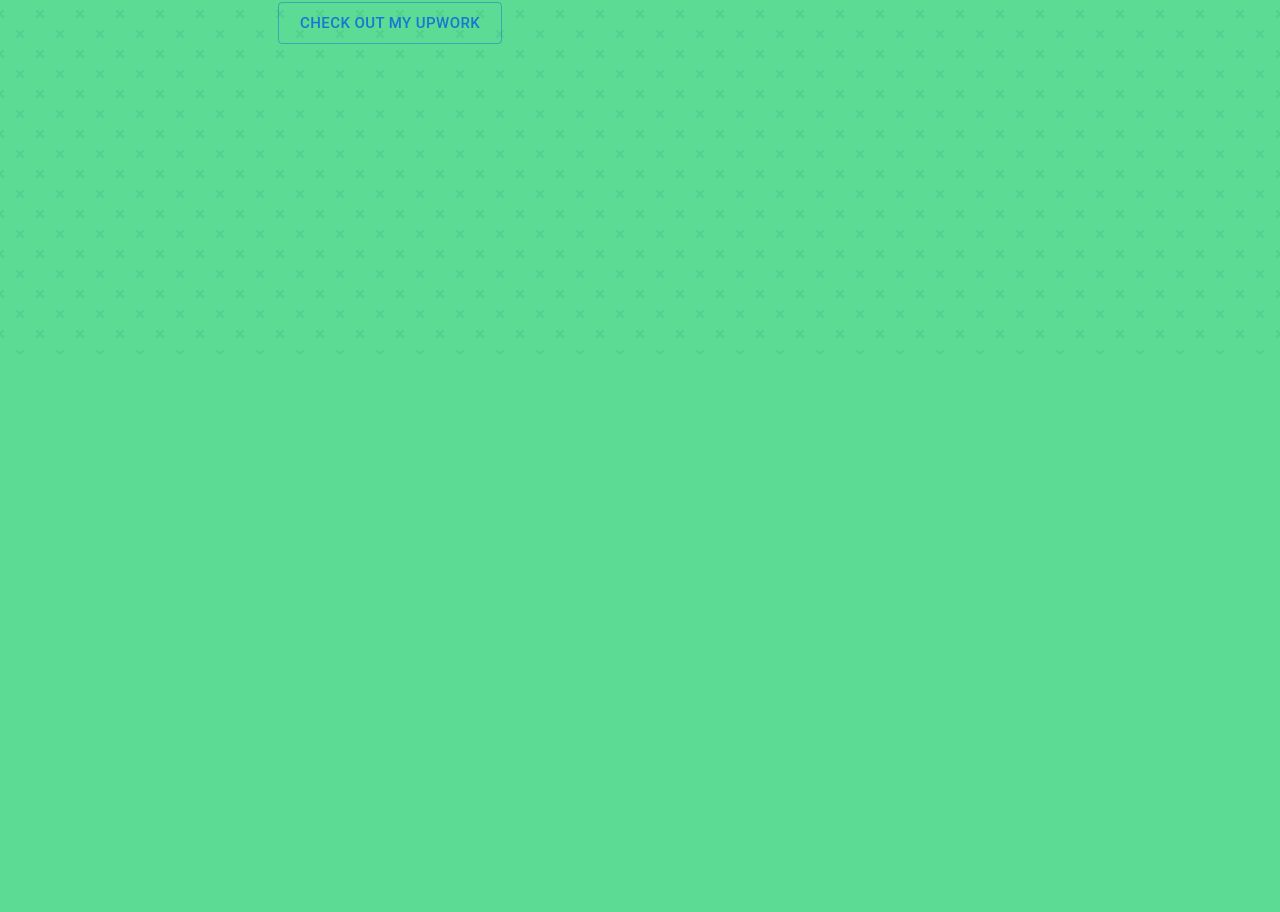
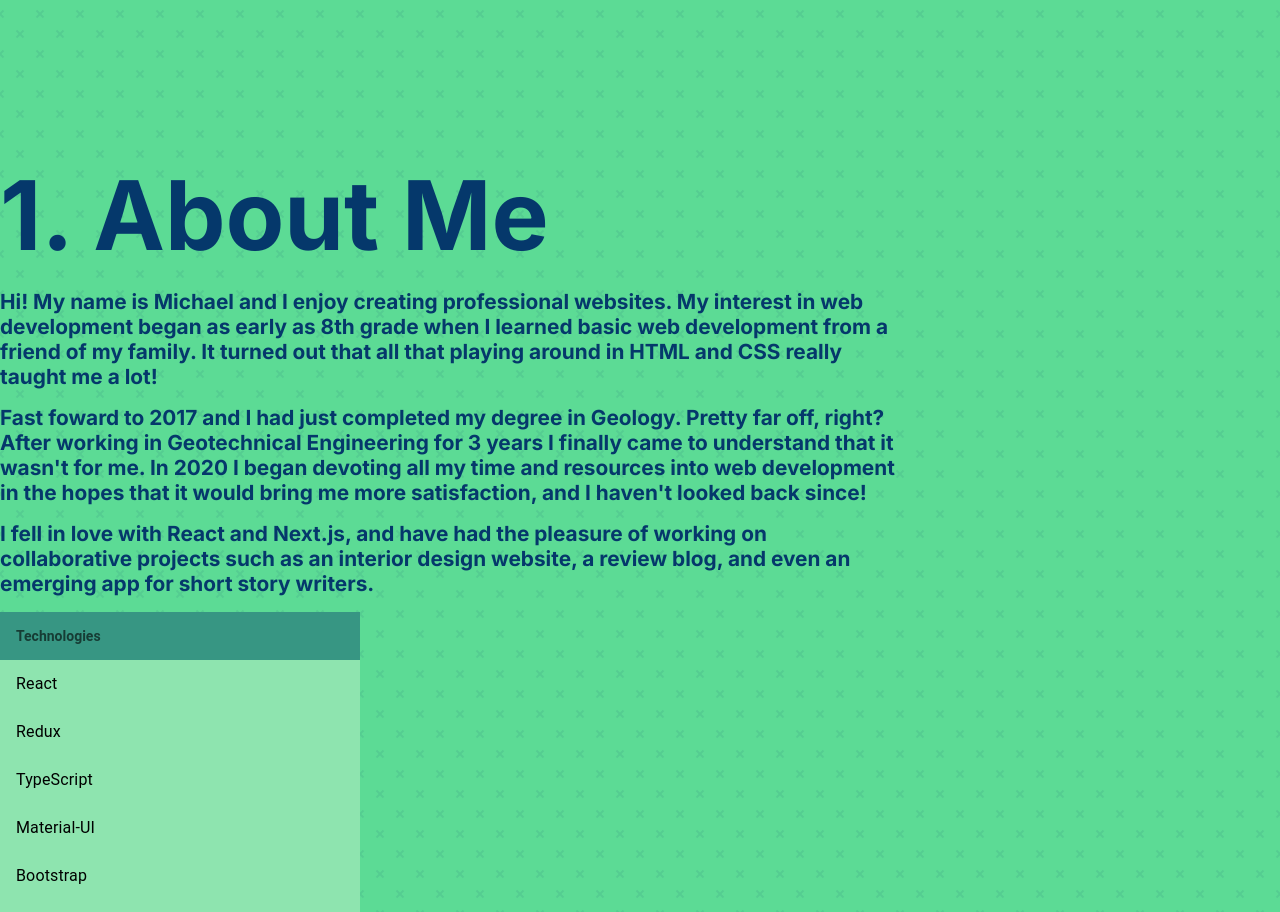
Before and after one commit to michael-stubbs/Portfolio, a React (Create React App) app: page / in a window 1280 px wide. Shown: the part 906-1818 px from the top of the page. Before the commit the page ends 1260 px from the top, so only its background shows below. Built offline with nearby package versions, Linux system fonts and the light colour scheme.

Commit message:
add about component

```diff
--- a/package.json
+++ b/package.json
@@ -12,6 +12,7 @@
     "react": "^17.0.2",
     "react-dom": "^17.0.2",
     "react-scripts": "4.0.3",
+    "sass": "^1.42.1",
     "web-vitals": "^1.1.2"
   },
   "scripts": {
--- a/src/App.css
+++ b/src/App.css
@@ -1,9 +1,11 @@
 .jumbotron {
-  margin: 8rem 8rem;
+  margin: 6rem 6rem;
   padding: 150px;
 }
 
-.mainContainer {
+.mainBody {
+  display: flex;
+  flex-direction: column;
 }
 
 h1 {
@@ -28,6 +30,7 @@
 
 h3 {
   font-size: 3.5rem;
+  color: #215385;
 }
 
 p {
@@ -50,14 +53,3 @@
 .upwork {
   margin: 2rem 0;
 }
-
-.treeImg {
-  position: absolute;
-  top: 5rem;
-  right: 1rem;
-  width: 900px;
-  height: 900px;
-  max-width: 100%;
-  filter: invert(15%) sepia(23%) saturate(6517%) hue-rotate(196deg)
-    brightness(90%) contrast(96%);
-}
--- a/src/App.js
+++ b/src/App.js
@@ -1,12 +1,14 @@
 import "./App.css";
 import Header from "./components/Header";
 import Main from "./components/Main";
+import About from "./components/About";
 
 function App() {
   return (
-    <div className="MainBody">
+    <div className="mainBody">
       <Header />
       <Main />
+      <About />
     </div>
   );
 }
--- a/src/components/About.jsx
+++ b/src/components/About.jsx
@@ -0,0 +1,82 @@
+import List from "@mui/material/List";
+import ListItem from "@mui/material/ListItem";
+import ListItemText from "@mui/material/ListItemText";
+import ListSubheader from "@mui/material/ListSubheader";
+
+import styles from "../Styles/About.module.scss";
+
+function About() {
+  return (
+    <div className={styles.about}>
+      <h2 className={styles.smallTitle}>1. About Me</h2>
+      <p className={styles.textSection}>
+        Hi! My name is Michael and I enjoy creating professional websites. My
+        interest in web development began as early as 8th grade when I learned
+        basic web development from a friend of my family. It turned out that all
+        that playing around in HTML and CSS really taught me a lot!
+      </p>
+      <p className={styles.textSection}>
+        Fast foward to 2017 and I had just completed my degree in Geology.
+        Pretty far off, right? After working in Geotechnical Engineering for 3
+        years I finally came to understand that it wasn't for me. In 2020 I
+        began devoting all my time and resources into web development in the
+        hopes that it would bring me more satisfaction, and I haven't looked
+        back since!
+      </p>
+      <p className={styles.textSection}>
+        I fell in love with React and Next.js, and have had the pleasure of
+        working on collaborative projects such as an interior design website, a
+        review blog, and even an emerging app for short story writers.
+      </p>
+
+      <List
+        sx={{
+          width: "100%",
+          maxWidth: 360,
+          bgcolor: "#8EE4AF",
+          position: "relative",
+          overflow: "auto",
+          maxHeight: 300,
+          fontFamily: "'Inter', 'sans-serif'",
+          "& ul": { padding: 0 },
+        }}
+        subheader={<li />}
+      >
+        <ul>
+          <ListSubheader sx={{ bgcolor: "#379683", fontWeight: "bold" }}>
+            Technologies
+          </ListSubheader>
+          <ListItem>
+            <ListItemText>React</ListItemText>
+          </ListItem>
+          <ListItem>
+            <ListItemText>Redux</ListItemText>
+          </ListItem>
+          <ListItem>
+            <ListItemText>TypeScript</ListItemText>
+          </ListItem>
+          <ListItem>
+            <ListItemText>Material-UI</ListItemText>
+          </ListItem>
+          <ListItem>
+            <ListItemText>Bootstrap</ListItemText>
+          </ListItem>
+          <ListItem>
+            <ListItemText>Sass</ListItemText>
+          </ListItem>
+          <ListItem>
+            <ListItemText>Next.js</ListItemText>
+          </ListItem>
+          <ListItem>
+            <ListItemText>Express</ListItemText>
+          </ListItem>
+          <ListItem>
+            <ListItemText>Node.js</ListItemText>
+          </ListItem>
+        </ul>
+      </List>
+    </div>
+  );
+}
+
+export default About;
--- a/src/components/Header.jsx
+++ b/src/components/Header.jsx
@@ -7,8 +7,7 @@
         <ButtonGroup color="primary" variant="text" classname="">
           <Button>1. About</Button>
           <Button>2. Experience</Button>
-          <Button>3. Work</Button>
-          <Button>5. Contact</Button>
+          <Button>3. Contact</Button>
         </ButtonGroup>
         <Button variant="outlined">Resume</Button>
       </div>
--- a/src/components/Main.jsx
+++ b/src/components/Main.jsx
@@ -1,5 +1,4 @@
 import { Button } from "@mui/material";
-import { ReactComponent as Tree } from "../Barren-Tree-Silhouette-2.svg";
 
 function Main() {
   return (
@@ -20,9 +19,6 @@
             </Button>
           </div>
         </div>
-        {/* <div className="treeImg">
-          <Tree />
-        </div> */}
       </div>
     </main>
   );
```
Also changed, not shown: src/Barren-Tree-Silhouette-2.svg (deleted), src/Styles/About.module.scss (added), 1 other file (tests, documents, lock files or other folders).
